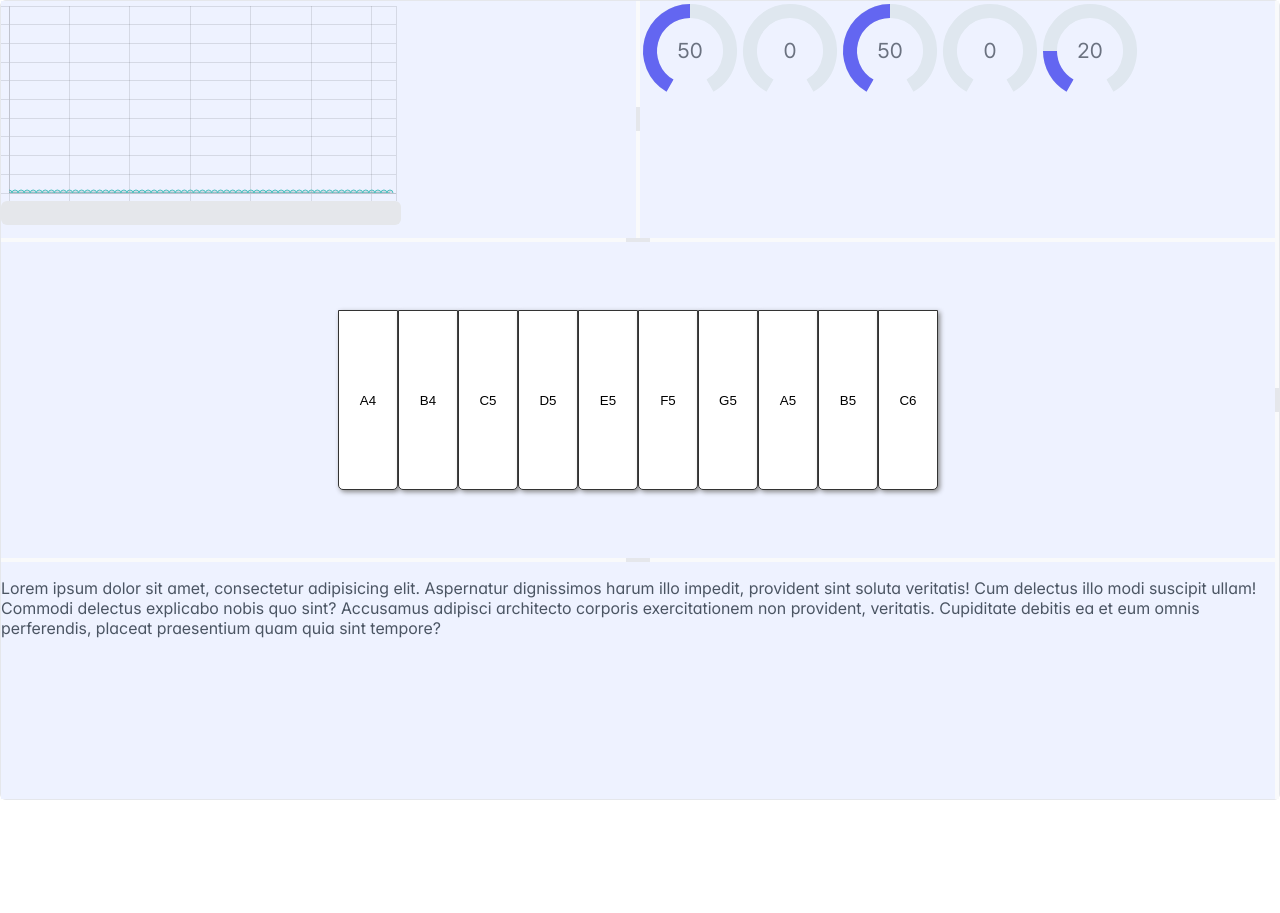
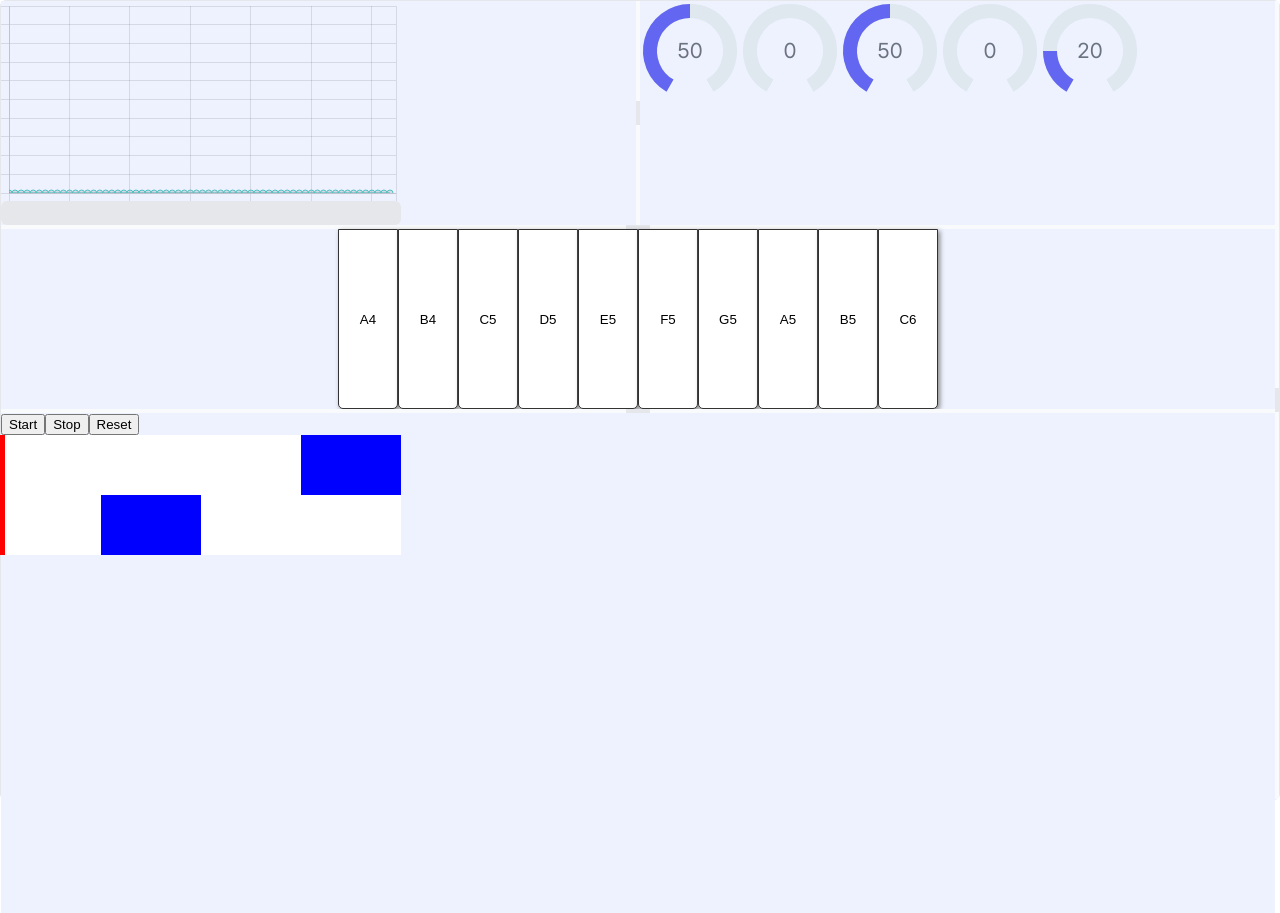
Before and after one commit to BastienTLC/synthix, a React (Create React App) app: page / in a window 1280 px wide. Before the commit the page ends 800 px from the top, so only its background shows below. Built offline with nearby package versions, Linux system fonts and the light colour scheme.

Commit message:
Sequenceur preAlpha de la beta

```diff
--- /dev/null
+++ b/src/components/Sequenceur/Control/Control.js
@@ -0,0 +1,13 @@
+import React from 'react';
+
+const Control = ({ onStart, onStop, onReset }) => {
+    return (
+        <div>
+            <button onClick={onStart}>Start</button>
+            <button onClick={onStop}>Stop</button>
+            <button onClick={onReset}>Reset</button>
+        </div>
+    );
+};
+
+export default Control;
--- /dev/null
+++ b/src/components/Sequenceur/Cursor/Cursor.js
@@ -0,0 +1,24 @@
+import React, { useEffect } from 'react';
+
+const Cursor = ({ position, nbTrack, onMove, width}) => {
+    useEffect(() => {
+        const interval = setInterval(() => {
+            onMove();
+        }, 20); // adjust the frequency as needed
+
+        return () => clearInterval(interval);
+    }, [onMove]);
+
+    return (
+            <div style={{
+                width: '5px',
+                height:  `${nbTrack * 60 + 'px'}`,
+                backgroundColor: 'red',
+                position: 'absolute',
+                left: position + 'px',
+                transition: 'left 0.3s ease',
+            }}/>
+    );
+};
+
+export default Cursor;
--- /dev/null
+++ b/src/components/Sequenceur/Note/Note.js
@@ -0,0 +1,15 @@
+import React, {useEffect} from 'react';
+
+
+const Note = ({note, index, cursorPosition}) => {
+    const pNote = () => {
+        console.log(note, index);
+    };
+    return (
+        <div
+            style={{ width: '100px', height: '100%', backgroundColor: note ? 'blue' : 'white' }}
+            onClick={pNote}
+        />
+    );
+};
+export default Note;
--- a/src/components/Sequenceur/SequenceurPanel.js
+++ b/src/components/Sequenceur/SequenceurPanel.js
@@ -1,14 +1,80 @@
-import React from 'react';
-import './SequenceurPanel.css';
+// Sequencer.js
+import React, { useState } from 'react';
+import Track from './Track/Track';
+import Cursor from './Cursor/Cursor';
+import Control from './Control/Control';
+import { useSynthContext } from '../../context/SynthContext';
 
-const SequenceurPanel = () => {
-    // Define state variables for controlling the synth
+
+const SequencerPanel = () => {
+    const [cursorPosition, setCursorPosition] = useState(0);
+    const [currentIndex, setCurrentIndex] = useState(0);
+    const [isPlaying, setIsPlaying] = useState(false);
+    const { playNoteDirect } = useSynthContext();
+
+    const keyConfigurations = [
+        { label: 'A4', frequency: '440'},
+        { label: 'B4', frequency: '493.88'},
+        { label: 'C5', frequency: '523.25'},
+        { label: 'D5', frequency: '587.33'},
+        { label: 'E5', frequency: '659.25'},
+        { label: 'F5', frequency: '698.46'},
+        { label: 'G5', frequency: '783.99'},
+        { label: 'A5', frequency: '880'  },
+        { label: 'B5', frequency: '987.77'},
+        { label: 'C6', frequency: '1046.5'},
+    ];
+
+    const tracks = [
+        { notes: [null, null, null, keyConfigurations[0]] },
+        { notes: [null, keyConfigurations[0], null, null] },
+        // Add more tracks as needed
+    ];
+
+    const handleCursorMove = () => {
+        if (isPlaying && cursorPosition < 100 * tracks[0].notes.length) {
+            const newIndex = Math.floor(cursorPosition / 100);
+            if (newIndex !== currentIndex) {
+                console.log(tracks[newIndex]);
+                setCurrentIndex(newIndex);
+
+                pNote(newIndex);
+            }
+            setCursorPosition((prevPosition) => prevPosition + 1);
+
+        }
+    };
+
+    const pNote = (index) => {
+        tracks.forEach((track) => {
+            if (track.notes[index]) {
+                playNoteDirect([track.notes[index].frequency]);
+            }
+        });
+    };
+
+    const startSequencer = () => {
+        setIsPlaying(true);
+    };
+
+    const stopSequencer = () => {
+        setIsPlaying(false);
+    };
+
+    const resetSequencer = () => {
+        setCursorPosition(0);
+    };
 
     return (
-        <div className="synth-sequence-panel">
-            <p>Lorem ipsum dolor sit amet, consectetur adipisicing elit. Aspernatur dignissimos harum illo impedit, provident sint soluta veritatis! Cum delectus illo modi suscipit ullam! Commodi delectus explicabo nobis quo sint? Accusamus adipisci architecto corporis exercitationem non provident, veritatis. Cupiditate debitis ea et eum omnis perferendis, placeat praesentium quam quia sint tempore?</p>
+        <div style={{height: "500px", width:"800px"}}>
+            <Control onStart={startSequencer} onStop={stopSequencer} onReset={resetSequencer} />
+            <Cursor position={cursorPosition} nbTrack={tracks.length} onMove={handleCursorMove} width={100*tracks[0].notes.length} />
+            {tracks.map((track, index) => (
+                <Track key={index} notes={track.notes} height={60} width={100*track.notes.length} cursorPosition={cursorPosition}  />
+            ))}
+
         </div>
     );
 };
 
-export default SequenceurPanel;
+export default SequencerPanel;
--- /dev/null
+++ b/src/components/Sequenceur/Track/Track.js
@@ -0,0 +1,15 @@
+// Track.js
+import React from 'react';
+import Note from '../Note/Note';
+
+const Track = ({ notes, height, cursorPosition }) => {
+    return (
+        <div style={{ display: 'flex', height: `${height}px` }}>
+            {notes.map((note, index) => (
+                <Note key={index} note={note} index={index}/>
+            ))}
+        </div>
+    );
+};
+
+export default Track;
```
